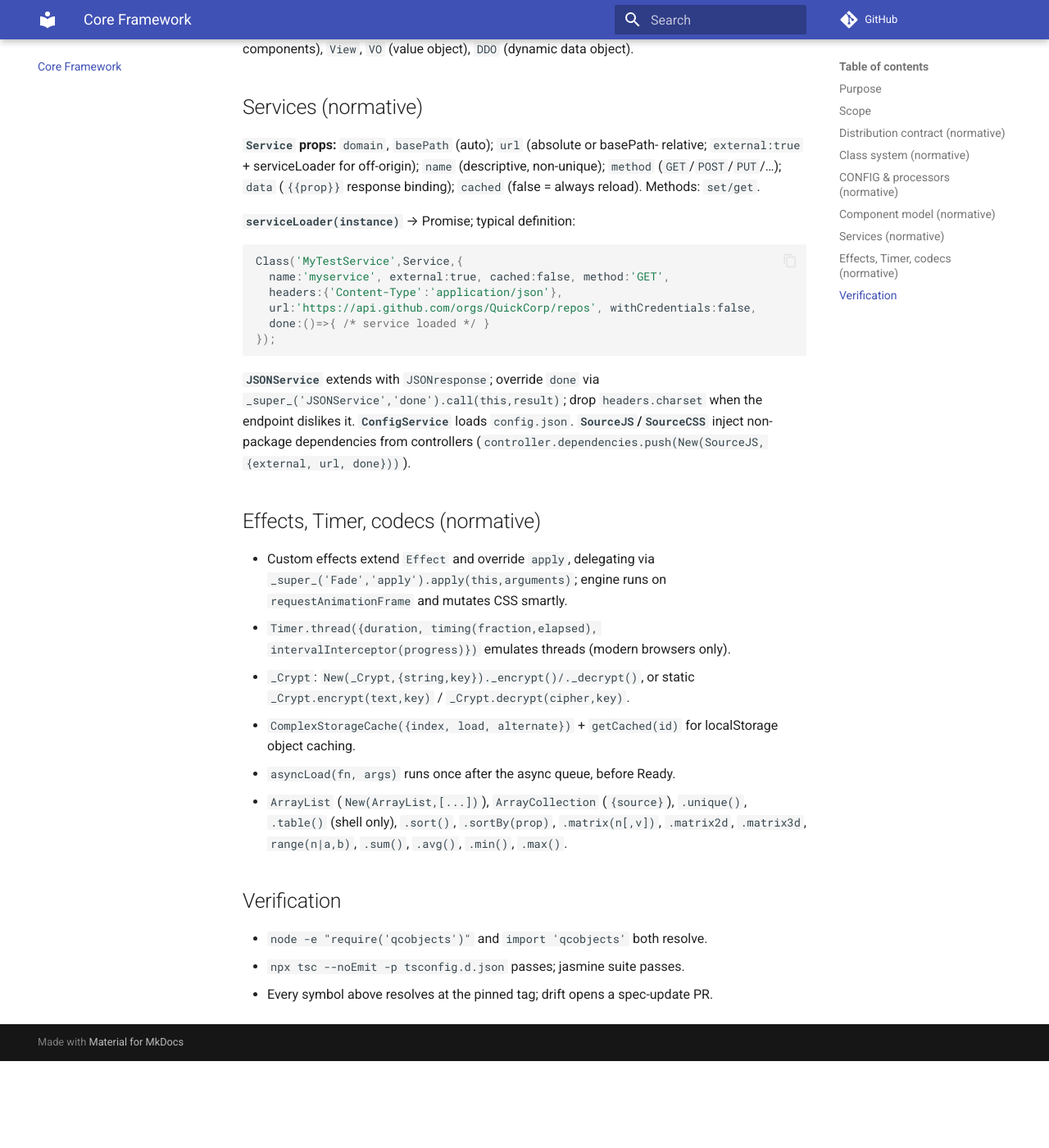
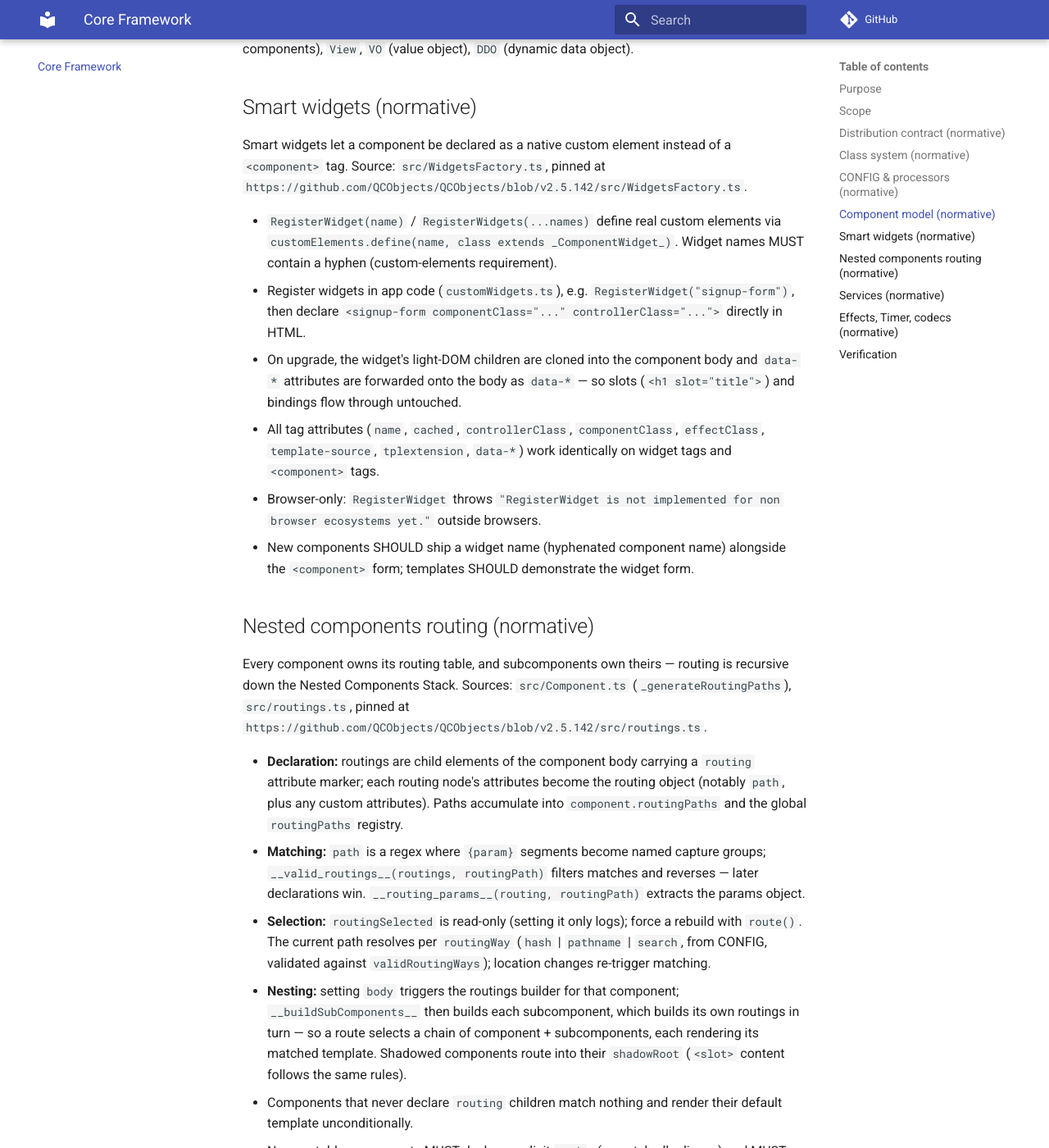
Before and after one commit to QCObjects/product-specs, an MkDocs documentation site: the page built from docs/03-core-framework.md, in a window 1280 px wide and 1400 px high, scrolled down 2809 px. Shown: the whole window at 82% size. Built offline with MkDocs 1.6.1 and Material for MkDocs 9.7.7, drawn with Linux system fonts in a browser that asks for light colours; comment, search, counter and statistics services are not loaded; before the commit the page ends 4103 px from its top, so only the background shows below that; some of the changed text lies outside the part shown.

Commit message:
feat: spec smart widgets + nested components routing (03) with matrix rows (11)

```diff
--- a/docs/03-core-framework.md
+++ b/docs/03-core-framework.md
@@ -114,6 +114,58 @@ Processor.setProcessor(SERVICE_HOST); // enables "$SERVICE_HOST(SERVICE_URL)"
 **MVC:** `Controller` (base; `done()` fires per component load — the hook for
 dynamic components), `View`, `VO` (value object), `DDO` (dynamic data object).
 
+## Smart widgets (normative)
+
+Smart widgets let a component be declared as a native custom element instead of
+a `<component>` tag. Source: `src/WidgetsFactory.ts`, pinned at
+`https://github.com/QCObjects/QCObjects/blob/v2.5.142/src/WidgetsFactory.ts`.
+
+- `RegisterWidget(name)` / `RegisterWidgets(...names)` define real custom
+  elements via `customElements.define(name, class extends _ComponentWidget_)`.
+  Widget names MUST contain a hyphen (custom-elements requirement).
+- Register widgets in app code (`customWidgets.ts`), e.g.
+  `RegisterWidget("signup-form")`, then declare
+  `<signup-form componentClass="..." controllerClass="...">` directly in HTML.
+- On upgrade, the widget's light-DOM children are cloned into the component
+  body and `data-*` attributes are forwarded onto the body as `data-*` —
+  so slots (`<h1 slot="title">`) and bindings flow through untouched.
+- All tag attributes (`name`, `cached`, `controllerClass`, `componentClass`,
+  `effectClass`, `template-source`, `tplextension`, `data-*`) work identically
+  on widget tags and `<component>` tags.
+- Browser-only: `RegisterWidget` throws
+  `"RegisterWidget is not implemented for non browser ecosystems yet."` outside browsers.
+- New components SHOULD ship a widget name (hyphenated component name) alongside
+  the `<component>` form; templates SHOULD demonstrate the widget form.
+
+## Nested components routing (normative)
+
+Every component owns its routing table, and subcomponents own theirs —
+routing is recursive down the Nested Components Stack. Sources:
+`src/Component.ts` (`_generateRoutingPaths`), `src/routings.ts`, pinned at
+`https://github.com/QCObjects/QCObjects/blob/v2.5.142/src/routings.ts`.
+
+- **Declaration:** routings are child elements of the component body carrying a
+  `routing` attribute marker; each routing node's attributes become the routing
+  object (notably `path`, plus any custom attributes). Paths accumulate into
+  `component.routingPaths` and the global `routingPaths` registry.
+- **Matching:** `path` is a regex where `{param}` segments become named capture
+  groups; `__valid_routings__(routings, routingPath)` filters matches and
+  reverses — later declarations win. `__routing_params__(routing, routingPath)`
+  extracts the params object.
+- **Selection:** `routingSelected` is read-only (setting it only logs); force a
+  rebuild with `route()`. The current path resolves per `routingWay`
+  (`hash` | `pathname` | `search`, from CONFIG, validated against
+  `validRoutingWays`); location changes re-trigger matching.
+- **Nesting:** setting `body` triggers the routings builder for that component;
+  `__buildSubComponents__` then builds each subcomponent, which builds its own
+  routings in turn — so a route selects a chain of component + subcomponents,
+  each rendering its matched template. Shadowed components route into their
+  `shadowRoot` (`<slot>` content follows the same rules).
+- Components that never declare `routing` children match nothing and render
+  their default template unconditionally.
+- New routable components MUST declare explicit `path`s (no catch-all reliance)
+  and MUST list valid `routingWay`s they support.
+
 ## Services (normative)
 
 **`Service` props:** `domain`, `basePath` (auto); `url` (absolute or basePath-
--- a/docs/11-features.md
+++ b/docs/11-features.md
@@ -18,6 +18,8 @@ Features across core, SDK, CLI, templates. Status: `stable`, `beta`,
 |---|---|---|---|---|---|
 | Class system + MVC primitives | ✅ | — | — | — | stable |
 | Package/Import/Export + routing | ✅ | — | — | — | stable |
+| Smart widgets (custom elements) | ✅ | ✅ | — | ✅ | stable |
+| Nested component routing (`{param}`) | ✅ | — | — | ✅ | stable |
 | Storage cache, i18n, Crypt, codecs | ✅ | — | — | — | stable |
 | Array/Collection/math helpers | ✅ | — | — | — | stable |
 | ShadowedComponent + RegisterWidget | — | ✅ | — | demo | stable |
```
